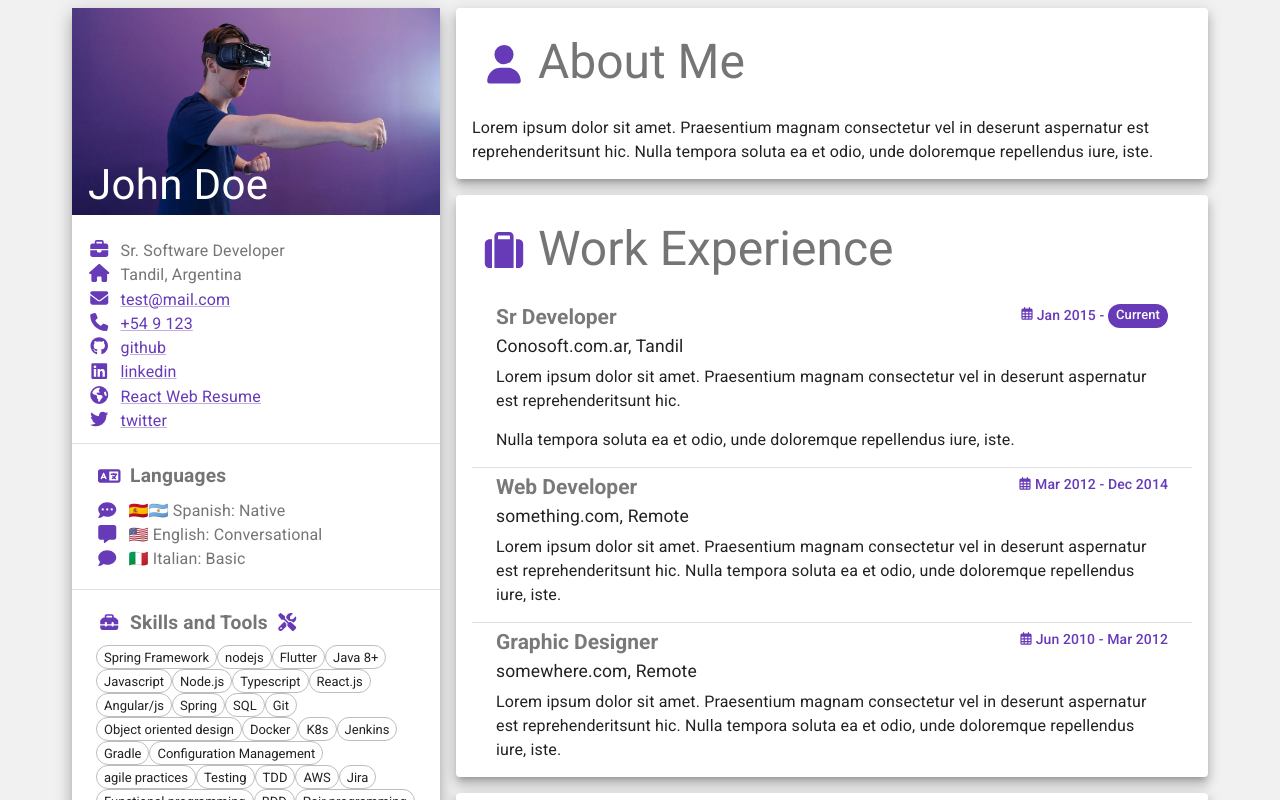
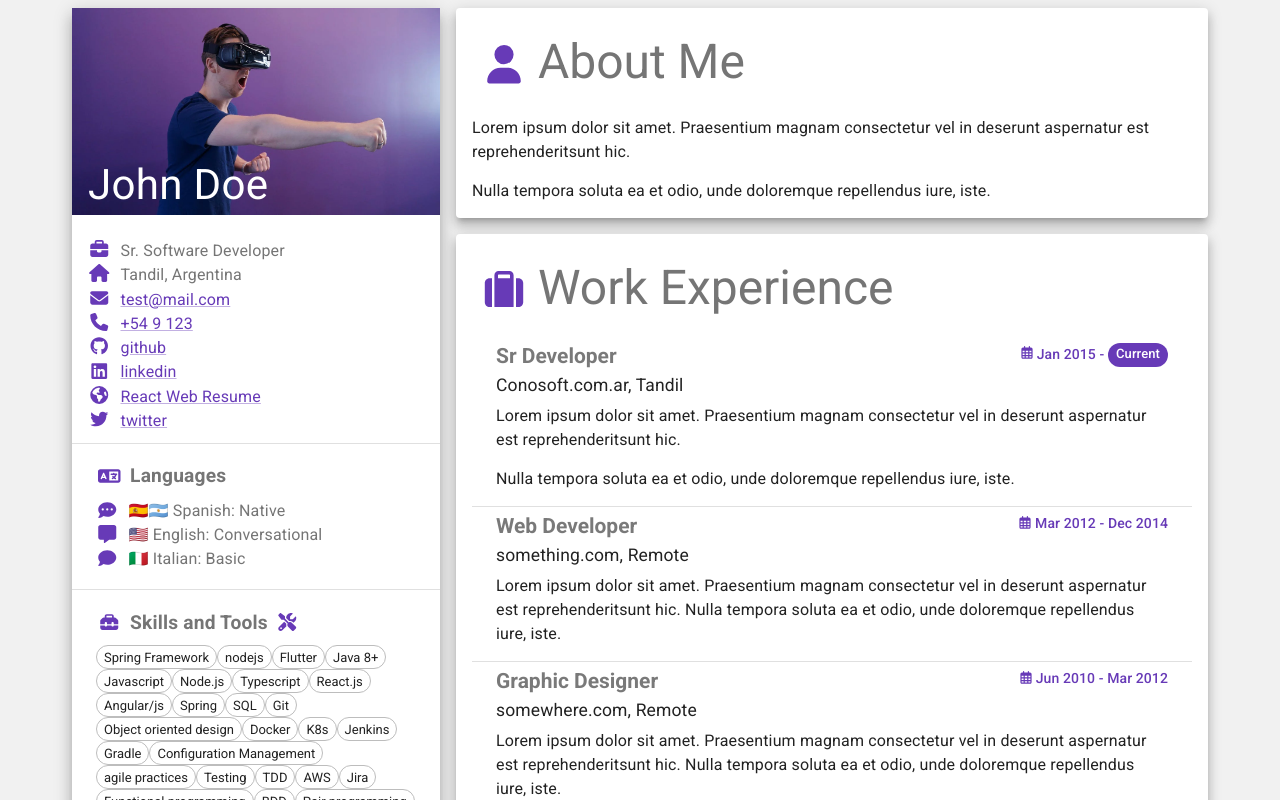
Before and after one commit to fmillone/react-web-resume, a React (Create React App) app: page / in a window 1280 px wide. Shown: the top 800 px of the page. Built offline with nearby package versions, Linux system fonts and the light colour scheme.

Commit message:
added support for multiple blocks in about text

```diff
--- a/src/components/Content.tsx
+++ b/src/components/Content.tsx
@@ -22,7 +22,7 @@ export function Content() {
   return (
     <Stack spacing={2}>
       <ContentCard icon={faUser} title="About Me">
-        <ContentText>{aboutMe}</ContentText>
+        {joinContent(aboutMe)!}
       </ContentCard>
 
       <ContentCard icon={faSuitcase} title="Work Experience">
@@ -91,7 +91,7 @@ function CardHeading({ icon, children }: CardHeadingProps) {
 }
 
 
-function joinDescriptions(description?:string| string[]) {
+function joinContent(description?:string| string[]) {
   if(description) {
     if(Array.isArray(description)) {
       return  description.map((it, i) => <ContentText key={i}>{it}</ContentText>);
@@ -105,7 +105,7 @@ function toContentDescription({ description, ...rest }: any, index: number, list
   return (
     <div key={index}>
       <ContentDescription {...rest} >
-        {joinDescriptions(description)}
+        {joinContent(description)}
       </ContentDescription>
       {list.length - 1 === index ? '' : <ContentDivider />}
     </div>
--- a/src/data/resume-data.json
+++ b/src/data/resume-data.json
@@ -1,6 +1,9 @@
 {
   "name": "John Doe",
-  "aboutMe": "Lorem ipsum dolor sit amet. Praesentium magnam consectetur vel in deserunt aspernatur est reprehenderitsunt hic. Nulla tempora soluta ea et odio, unde doloremque repellendus iure, iste.",
+  "aboutMe": [
+    "Lorem ipsum dolor sit amet. Praesentium magnam consectetur vel in deserunt aspernatur est reprehenderitsunt hic.",
+    "Nulla tempora soluta ea et odio, unde doloremque repellendus iure, iste."
+  ],
   "contact": {
     "title": "Sr. Software Developer",
     "city": "Tandil, Argentina",
--- a/src/services/ResumeService.ts
+++ b/src/services/ResumeService.ts
@@ -4,7 +4,7 @@ import data from '../data/resume-data.json';
 interface Resume {
   skills: string[];
   name: string;
-  aboutMe: string;
+  aboutMe: string | string[];
   education: Experience[];
   experience: Experience[];
   languages: string[];
```
